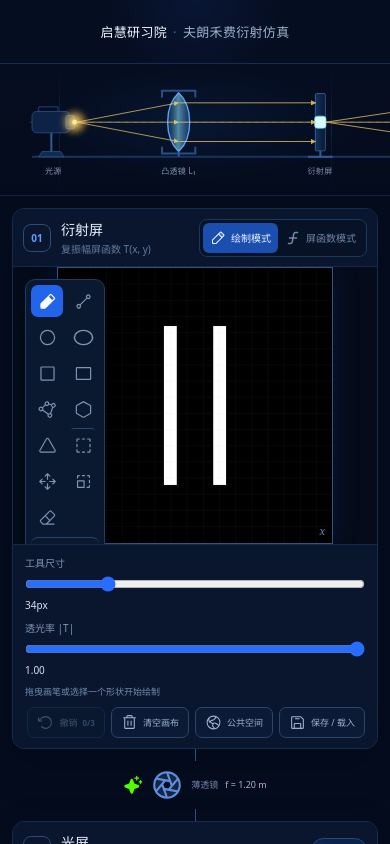
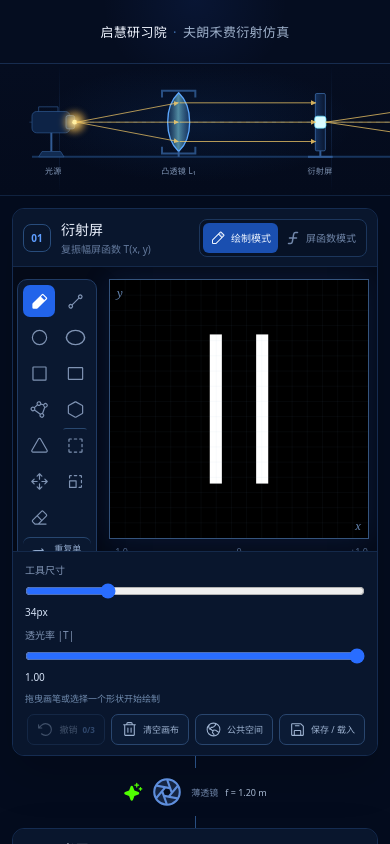
Before and after one commit to constchange/diffraction, a React (Vite) app: page / in a window 390 px wide. Shown: the top 844 px of the page. Built offline with nearby package versions, Linux system fonts and the light colour scheme.

Commit message:
Align optical screens across responsive layouts (#7)
Aligns the screen tops on desktop and phone landscape layouts and prevents the mobile drawing toolbar from overlapping the aperture canvas.

```diff
--- a/src/styles.css
+++ b/src/styles.css
@@ -1096,6 +1096,12 @@ input[type="range"] {
   box-shadow: 0 0 40px rgba(95, 70, 255, 0.1);
 }
 
+@media (min-width: 861px) {
+  .diffraction-canvas {
+    transform: translateY(-10px);
+  }
+}
+
 .screen-caption {
   display: flex;
   min-height: 48px;
@@ -2169,6 +2175,15 @@ input[type="range"] {
     padding: 12px;
   }
 
+  .aperture-workspace {
+    place-items: center end;
+    padding: 12px 8px 12px 96px;
+  }
+
+  .drawing-toolbar {
+    left: 4px;
+  }
+
   .module-header {
     padding: 0 10px;
   }
@@ -2179,7 +2194,7 @@ input[type="range"] {
   }
 
   .aperture-canvas-shell {
-    width: min(76%, 320px);
+    width: min(100%, 320px);
   }
 
   .inspector-panel {
@@ -2303,7 +2318,16 @@ input[type="range"] {
   }
 
   .aperture-canvas-shell {
-    width: min(68%, 260px);
+    width: min(100%, 260px);
+  }
+
+  .aperture-workspace {
+    place-items: center end;
+    padding: 10px 8px 10px 92px;
+  }
+
+  .drawing-toolbar {
+    left: 4px;
   }
 
   .observation-canvas-shell {
@@ -2312,6 +2336,7 @@ input[type="range"] {
 
   .diffraction-canvas {
     width: min(88%, 300px);
+    transform: translateY(-27px);
   }
 
   .draw-controls,
```
